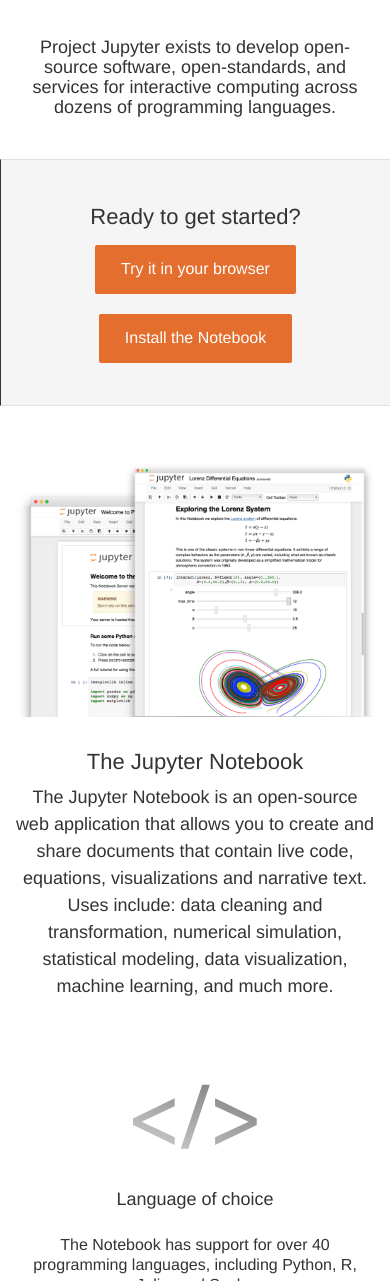
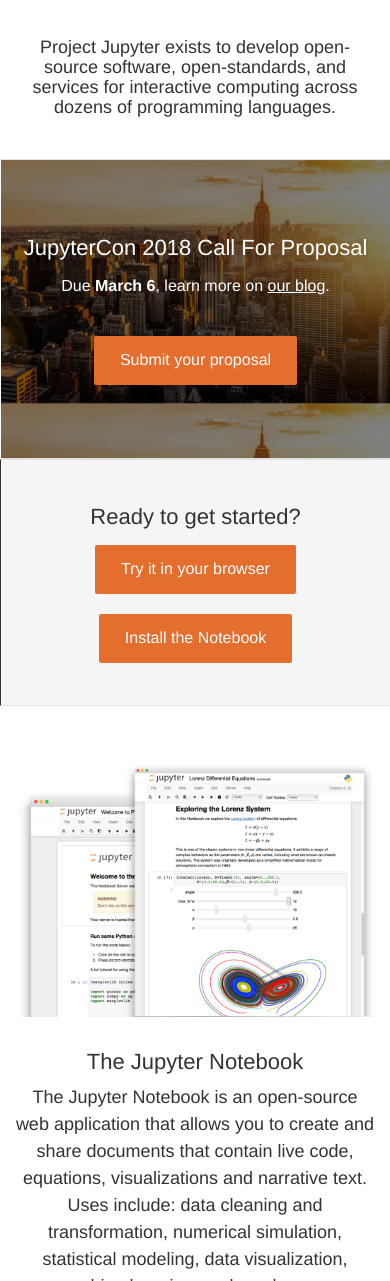
Before and after one commit to jupyter/jupyter.github.io, a Jekyll site: the page built from index.html, in a window 390 px wide and 1400 px high, scrolled down 297 px, cut to the strip 101-1382 px from the top of the window. Built offline with Jekyll 4.4.1, drawn with Linux system fonts in a browser that asks for light colours; comment, search, counter and statistics services are not loaded.

Commit message:
Add small section about JupyterCon opened CFP on front page.

```diff
--- a/css/logo-nav.css
+++ b/css/logo-nav.css
@@ -304,6 +304,33 @@
     font-weight: 400;
     line-height: 1.5;
 }
+
+
+.jupytercon-section {
+    background: url('/assets/jupytercon-ny.jpg');
+    background-size: 100%;
+    color: white;
+    border-bottom-color: #e0e0e0;
+    border-left-style: none;
+    border-style: solid;
+    border-top-color: #e0e0e0;
+    border-width: thin;
+    border-right: 0px;
+    padding: 24px 0 42px 0;
+    text-align: center;
+    min-height: 300px;
+    padding-top: 55px;
+}
+
+.jupytercon-section p{
+  margin-bottom: 40px;
+
+}
+.jupytercon-section p a{
+    color: white;
+    text-decoration: underline;
+}
+
 
 /* Install prompt on front page */
 .install-prompt {
--- a/index.html
+++ b/index.html
@@ -36,6 +37,25 @@
         </div>
     </div>
 </section>
+{% if page.cfp %}
+<section>
+    <div class="jupytercon-section">
+        <div class="container-fluid">
+            <div class="row">
+                <div class="col-xs-12">
+                    <h3 class="prompt-header">JupyterCon 2018 Call For Proposal</h3>
+                    <p>Due <b>March 6</b>, learn more on
+                    <a href='https://blog.jupyter.org/jupytercon-2018-call-for-proposal-87986014ee0b'>our
+                      blog</a>.</p>
+                    <div>
+                        <a class="orange-button" href="https://conferences.oreilly.com/jupyter/jup-ny/public/cfp/621" >Submit your proposal</a>
+                    </div>
+                </div>
+            </div>
+        </div>
+    </div>
+</section>
+{% endif %}
 <section>
     <div class="install-prompt">
         <div class="container-fluid">
```
Also changed, not shown: other parts of index.html (+1 -0 lines), assets/jupytercon-ny.jpg (added).
